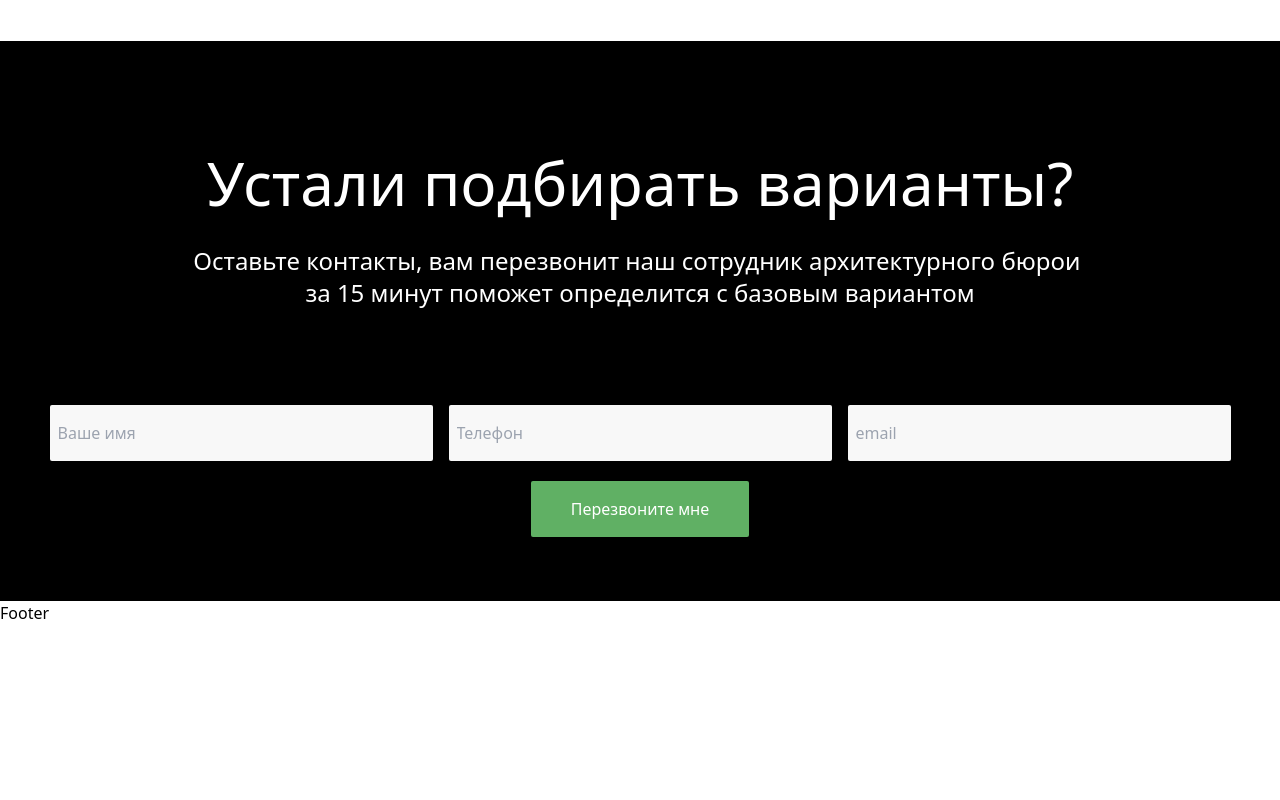
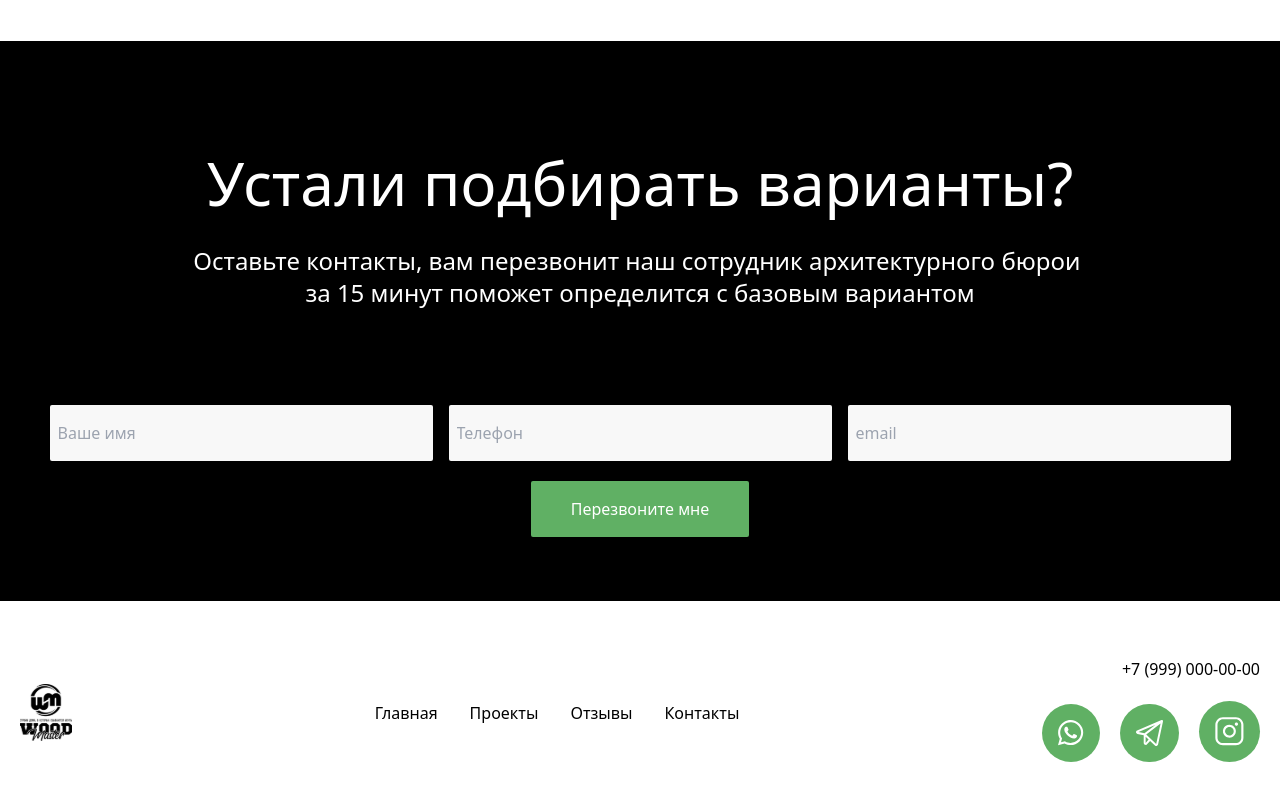
Before and after one commit to muhammadazizbek006/home, a React (Vite) app: page / in a window 1280 px wide. Shown: the part 4907-5707 px from the top of the page. Before the commit the page ends 5532 px from the top, so only its background shows below. Built offline with nearby package versions, Linux system fonts and the light colour scheme.

Commit message:
add footer

```diff
--- a/src/components/Footer.jsx
+++ b/src/components/Footer.jsx
@@ -1,8 +1,54 @@
 import React from 'react'
+import { Link } from 'react-router-dom'
 
+// imgs
+import whatsapp from '../imgs/whatsapp.svg'
+import telegram from '../imgs/telegram.svg'
+import instagram from '../imgs/instagram.svg'
+
+import foot from '../imgs/foot.svg'
 const Footer = () => {
   return (
-    <div>Footer</div>
+    <>
+      <section className='py-14'>
+        <div className="containerb">
+          <ul className='flex justify-between items-center'>
+            {/* logo */}
+            <li>
+              <Link to='/'>
+                <img src={foot} alt="" />
+              </Link>
+            </li>
+            {/* links */}
+            <li className='flex items-center space-x-8 text-base'>
+              <Link>Главная</Link>
+              <Link>Проекты</Link>
+              <Link>Отзывы</Link>
+              <Link>Контакты</Link>
+
+            </li>
+
+            {/* aloqa */}
+            <li className='flex flex-col items-end'>
+              <a className='mb-5' href="tel:+7 (999) 000-00-00">+7 (999) 000-00-00</a>
+              <div>
+
+              <a className='bg-gren p-4 inline-block text-end rounded-full mr-5' href="https://wa.me/+998914750612">
+                <img src={whatsapp} alt="whatsapp" />
+              </a>
+
+              <a className='bg-gren p-4 inline-block rounded-full mr-5' href="https://t.me/Umarov_Dev">
+                <img src={telegram} alt="telegram" />
+              </a>
+              <a className='bg-gren p-4 inline-block rounded-full' href="">
+                <img src={instagram} alt="instagram" />
+              </a>
+              </div>
+            </li>
+          </ul>
+        </div>
+      </section>
+    </>
   )
 }
 
```
Also changed, not shown: src/imgs/foot.svg (added), src/imgs/instagram.svg (added).
